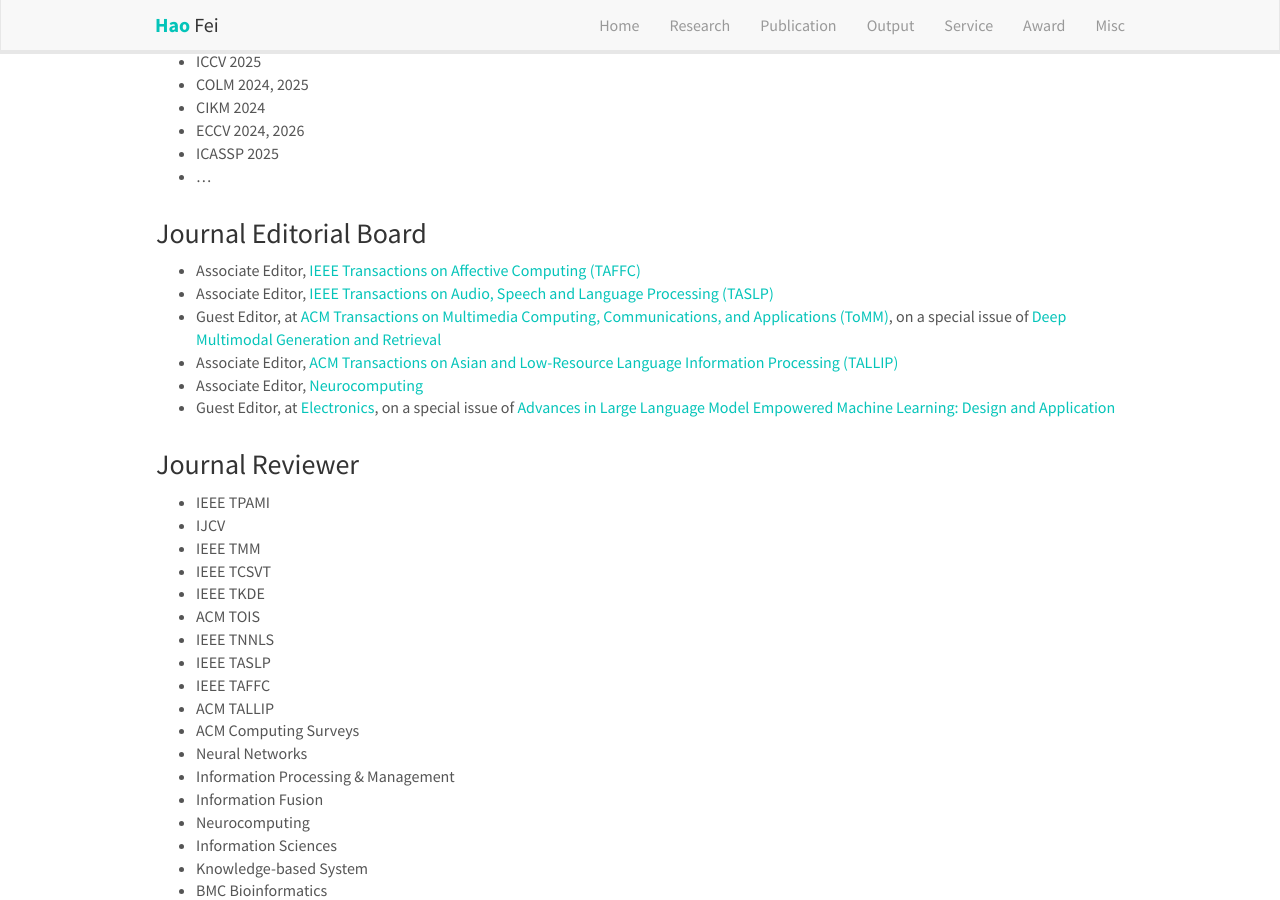
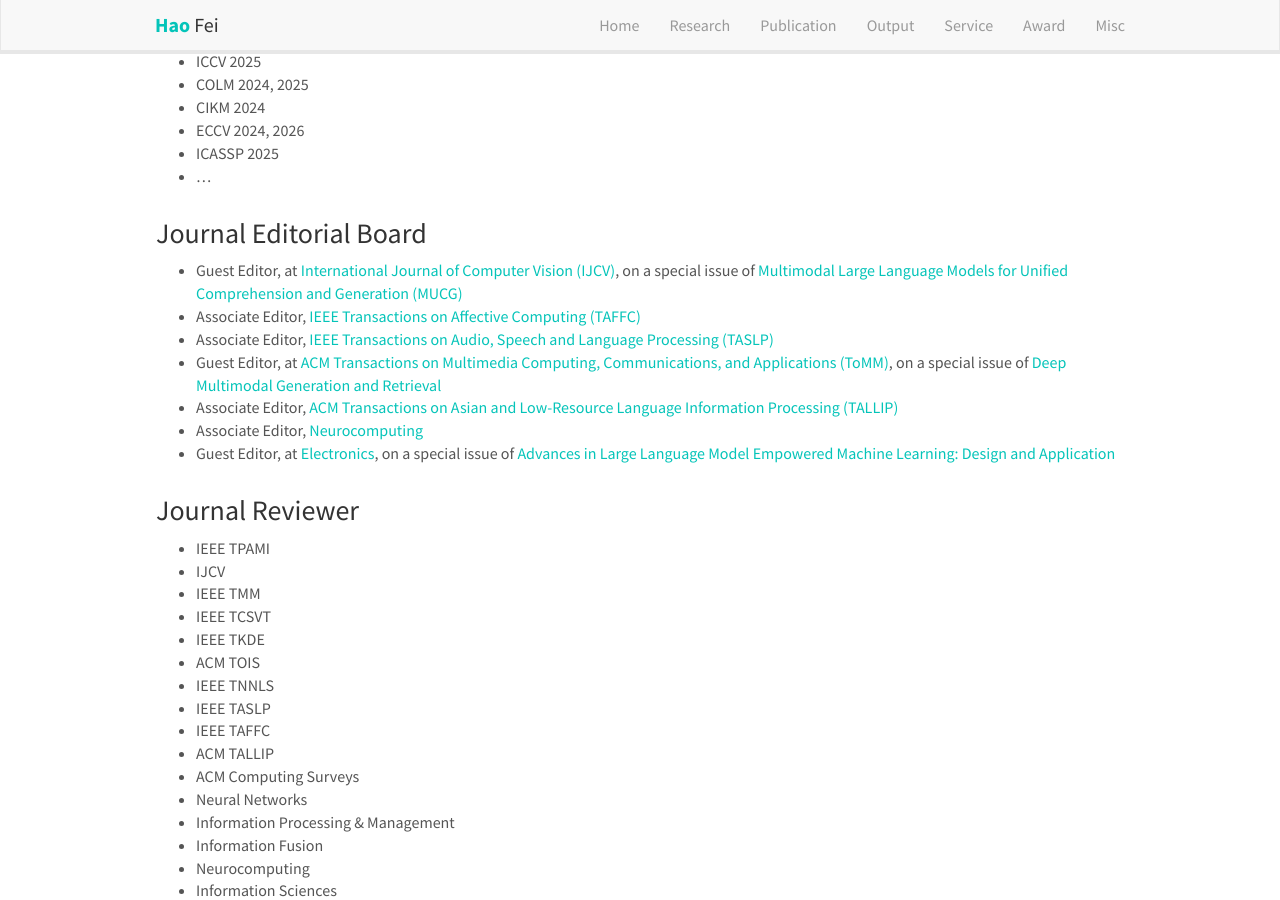
Before and after one commit to scofield7419/scofield7419.github.io, a Jekyll site: the page built from _pages/services.md, in a window 1280 px wide and 900 px high, scrolled down 1335 px. Built offline with Jekyll 4.4.1, drawn with Linux system fonts in a browser that asks for light colours; nearby versions of some CDN libraries; comment, search, counter and statistics services are not loaded; a style sheet for code colours, icons or effects is not loaded.

Commit message:
Update services.md

```diff
--- a/_pages/services.md
+++ b/_pages/services.md
@@ -88,6 +88,7 @@
 
 ### Journal Editorial Board
 
+- Guest Editor, at [International Journal of Computer Vision (IJCV)](https://link.springer.com/journal/11263), on a special issue of [Multimodal Large Language Models for Unified Comprehension and Generation (MUCG)](#)
 - Associate Editor, [IEEE Transactions on Affective Computing (TAFFC)](https://www.computer.org/csdl/journal/ta)
 - Associate Editor, [IEEE Transactions on Audio, Speech and Language Processing (TASLP)](https://signalprocessingsociety.org/publications-resources/ieee-transactions-audio-speech-and-language-processing)
 - Guest Editor, at [ACM Transactions on Multimedia Computing, Communications, and Applications (ToMM)](https://dl.acm.org/journal/tomm), on a special issue of [Deep Multimodal Generation and Retrieval](https://dl.acm.org/pb-assets/static_journal_pages/tomm/pdf/ACM-SI_ToMM_MMGR-1708635711467.pdf)
```
